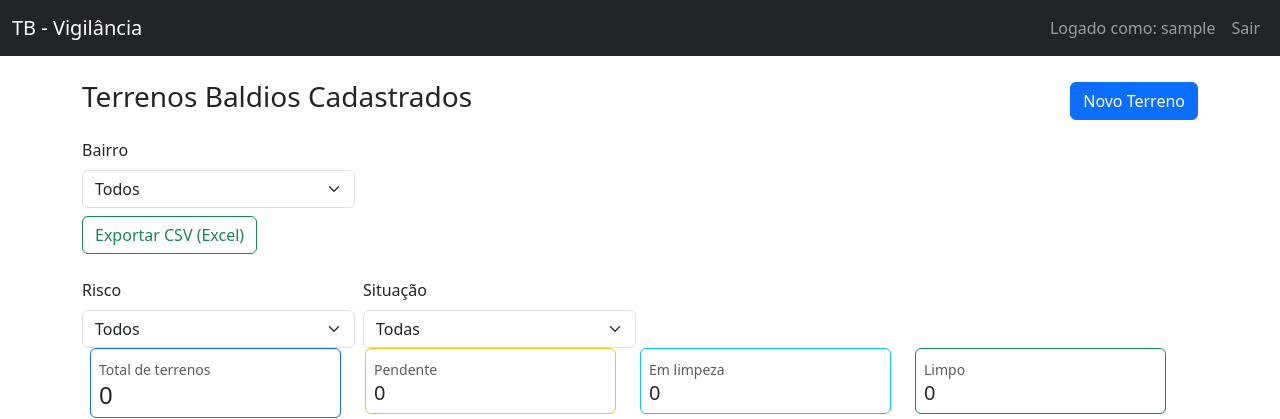
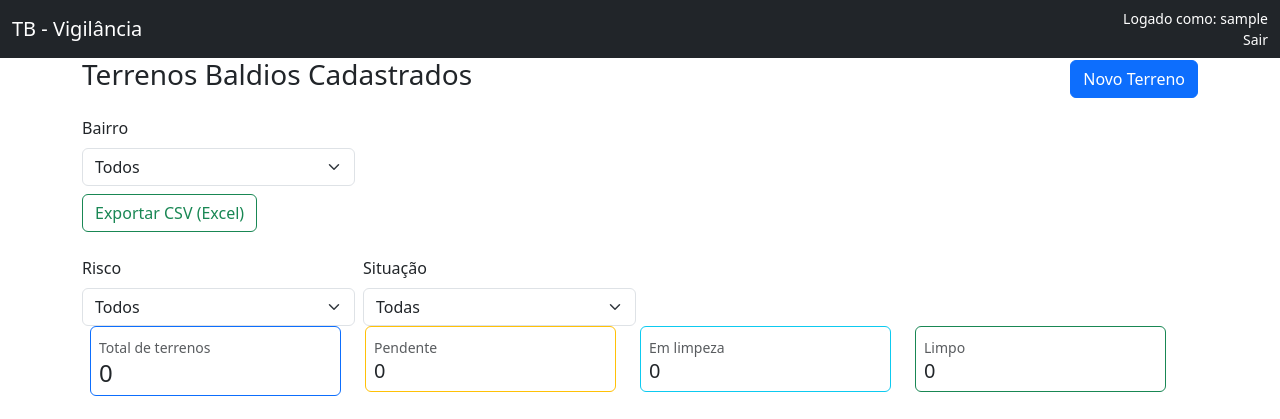
Before and after one commit to crassonascimento-png/dashboard-terrenos-baldios, a Flask app: page /dashboard in a window 1280 px wide. Shown: the top 419 px of the page. Run offline with Flask 3, Linux system fonts and the light colour scheme; the visitor is signed in with stand-in values (Sample User, id 1); data that the repository does not hold is empty.

Commit message:
Ajusta navbar para mostrar botão Sair no celular

```diff
--- a/templates/base.html
+++ b/templates/base.html
@@ -10,29 +10,18 @@
     />
   </head>
   <body>
-    <nav class="navbar navbar-expand-lg navbar-dark bg-dark mb-4">
-      <div class="container-fluid">
-        <a class="navbar-brand" href="{{ url_for('dashboard') }}">
-          TB - Vigilância
-        </a>
-        <div class="collapse navbar-collapse">
-          <ul class="navbar-nav ms-auto">
-            {% if current_user.is_authenticated %}
-              <li class="nav-item">
-                <span class="nav-link">Logado como: {{ current_user.nome }}</span>
-              </li>
-              <li class="nav-item">
-                <a class="nav-link" href="{{ url_for('logout') }}">Sair</a>
-              </li>
-            {% else %}
-              <li class="nav-item">
-                <a class="nav-link" href="{{ url_for('login') }}">Login</a>
-              </li>
-            {% endif %}
-          </ul>
-        </div>
+    <nav class="navbar navbar-dark bg-dark">
+  <div class="container-fluid d-flex flex-column flex-sm-row align-items-start align-items-sm-center">
+    <a class="navbar-brand" href="{{ url_for('dashboard') }}">TB - Vigilância</a>
+
+    {% if current_user.is_authenticated %}
+      <div class="ms-sm-auto text-white small text-end mt-2 mt-sm-0">
+        <div>Logado como: {{ current_user.nome }}</div>
+        <a href="{{ url_for('logout') }}" class="text-white text-decoration-none">Sair</a>
       </div>
-    </nav>
+    {% endif %}
+  </div>
+</nav>
 
     <div class="container mb-4">
       {% with messages = get_flashed_messages(with_categories=true) %}
```
